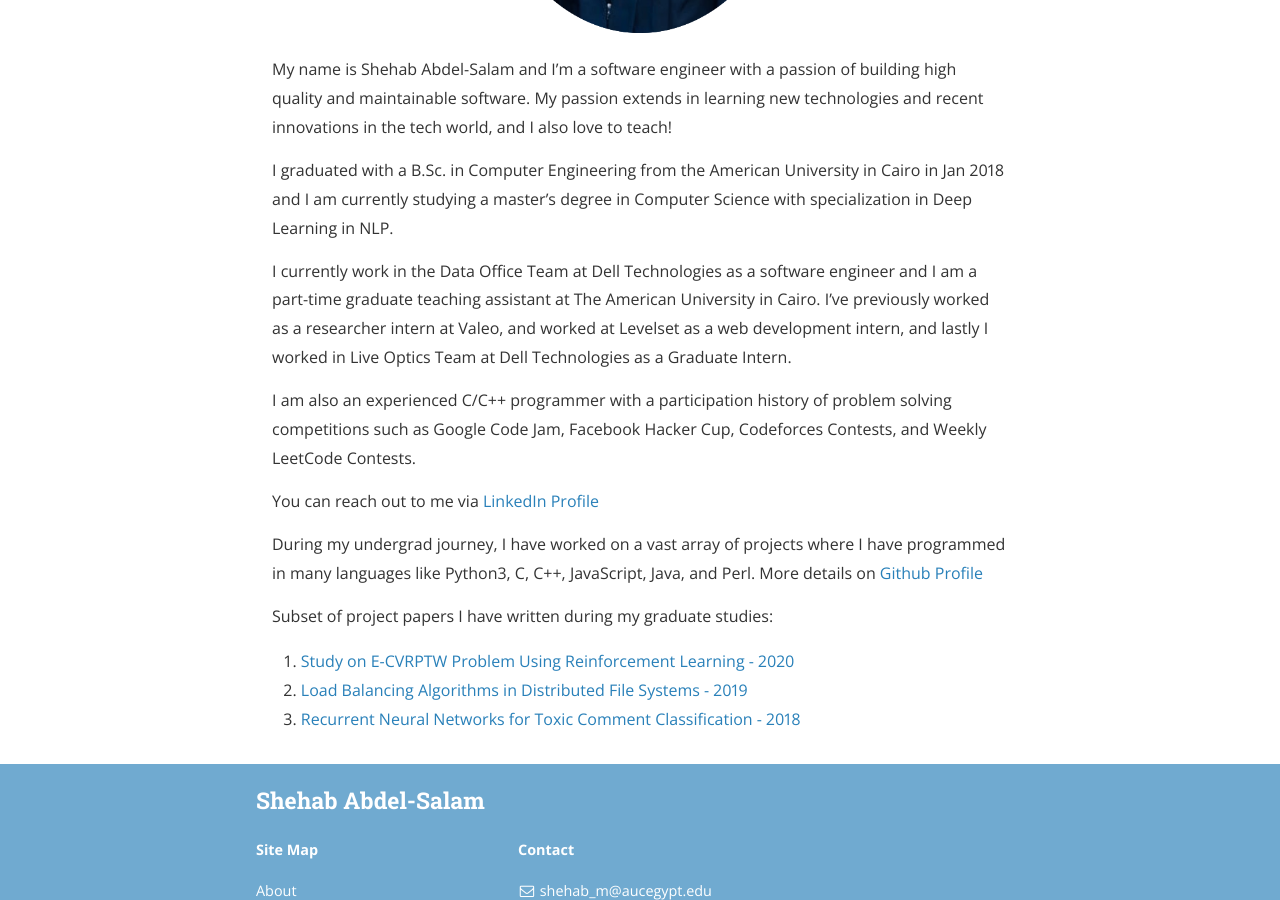
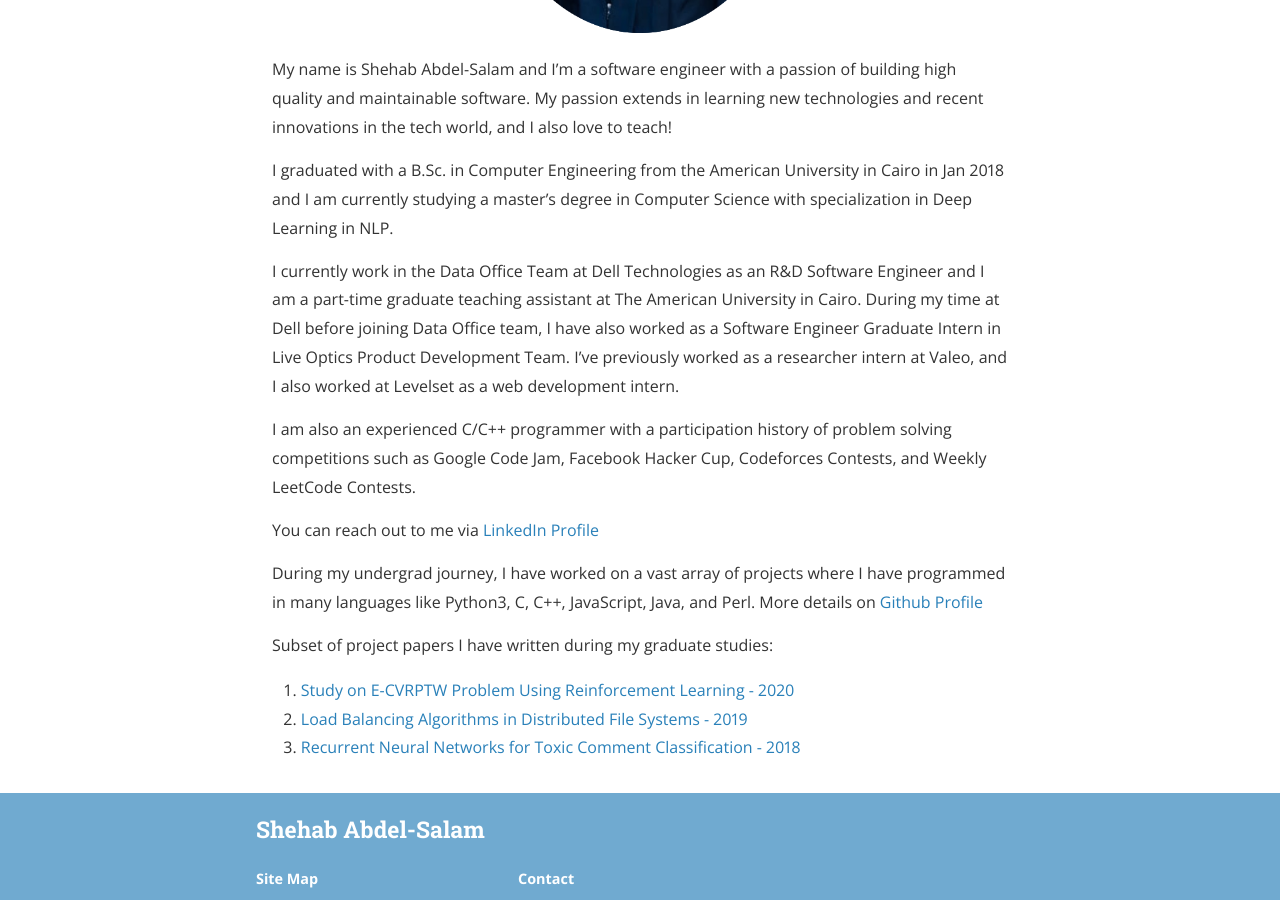
Before and after one commit to ShehabCE/shehabce.github.io, a Jekyll site: the page built from about.md, in a window 1280 px wide and 900 px high, scrolled down 595 px. Built offline with Jekyll 4.4.1, drawn with Linux system fonts in a browser that asks for light colours; nearby versions of some CDN libraries; a style sheet for code colours, icons or effects is not loaded.

Commit message:
updated about me

```diff
--- a/about.md
+++ b/about.md
@@ -10,7 +10,7 @@ My name is Shehab Abdel-Salam and I'm a software engineer with a passion of buil
 
 I graduated with a B.Sc. in Computer Engineering from the American University in Cairo in Jan 2018 and I am currently studying a master's degree in Computer Science with specialization in Deep Learning in NLP.
 
-I currently work in the Data Office Team at Dell Technologies as a software engineer and I am a part-time graduate teaching assistant at The American University in Cairo. I've previously worked as a researcher intern at Valeo, and worked at Levelset as a web development intern, and lastly I worked in Live Optics Team at Dell Technologies as a Graduate Intern.
+I currently work in the Data Office Team at Dell Technologies as an R&D Software Engineer and I am a part-time graduate teaching assistant at The American University in Cairo. During my time at Dell before joining Data Office team, I have also worked as a Software Engineer Graduate Intern in Live Optics Product Development Team. I've previously worked as a researcher intern at Valeo, and I also worked at Levelset as a web development intern.
 
 I am also an experienced C/C++ programmer with a participation history of problem solving competitions such as Google Code Jam, Facebook Hacker Cup, Codeforces Contests, and Weekly LeetCode Contests.
 
```
